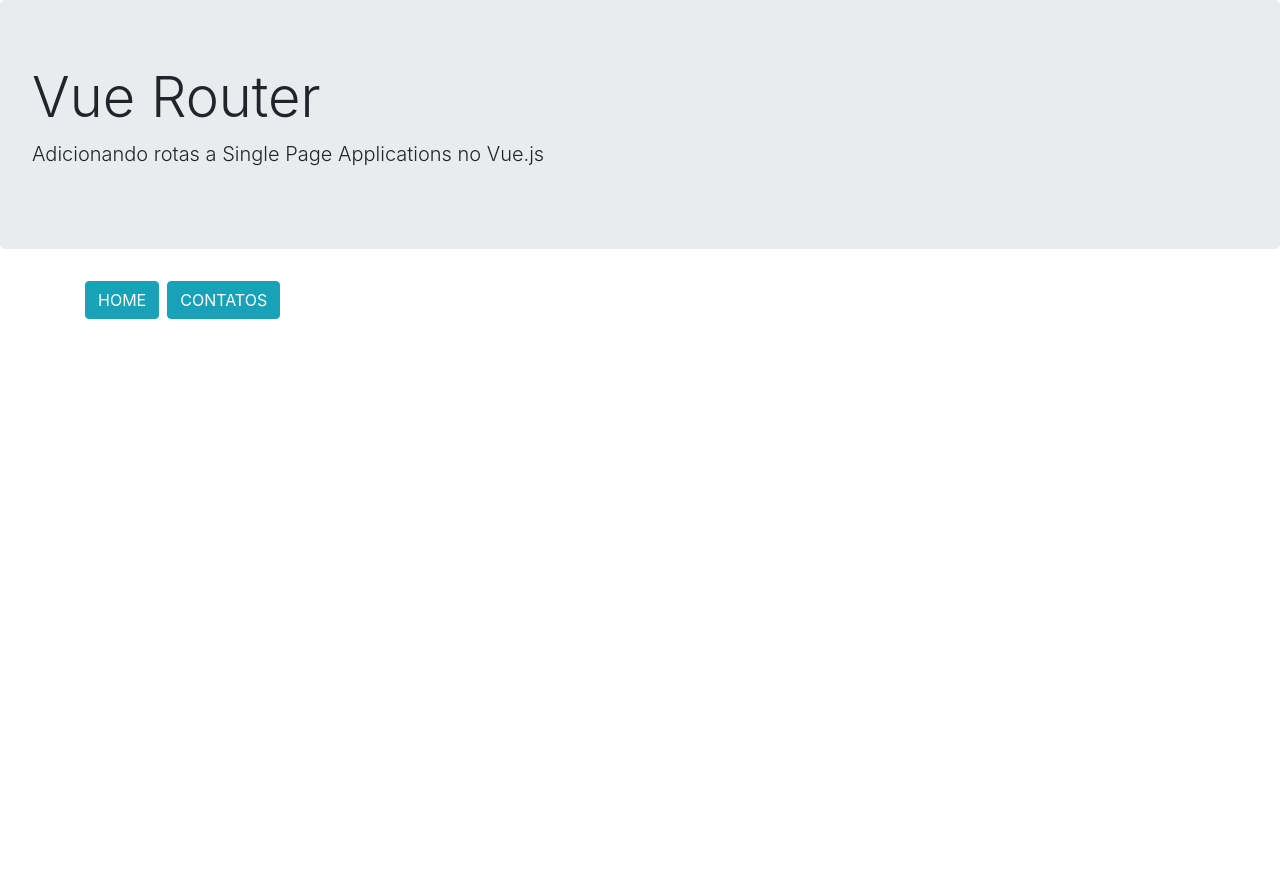
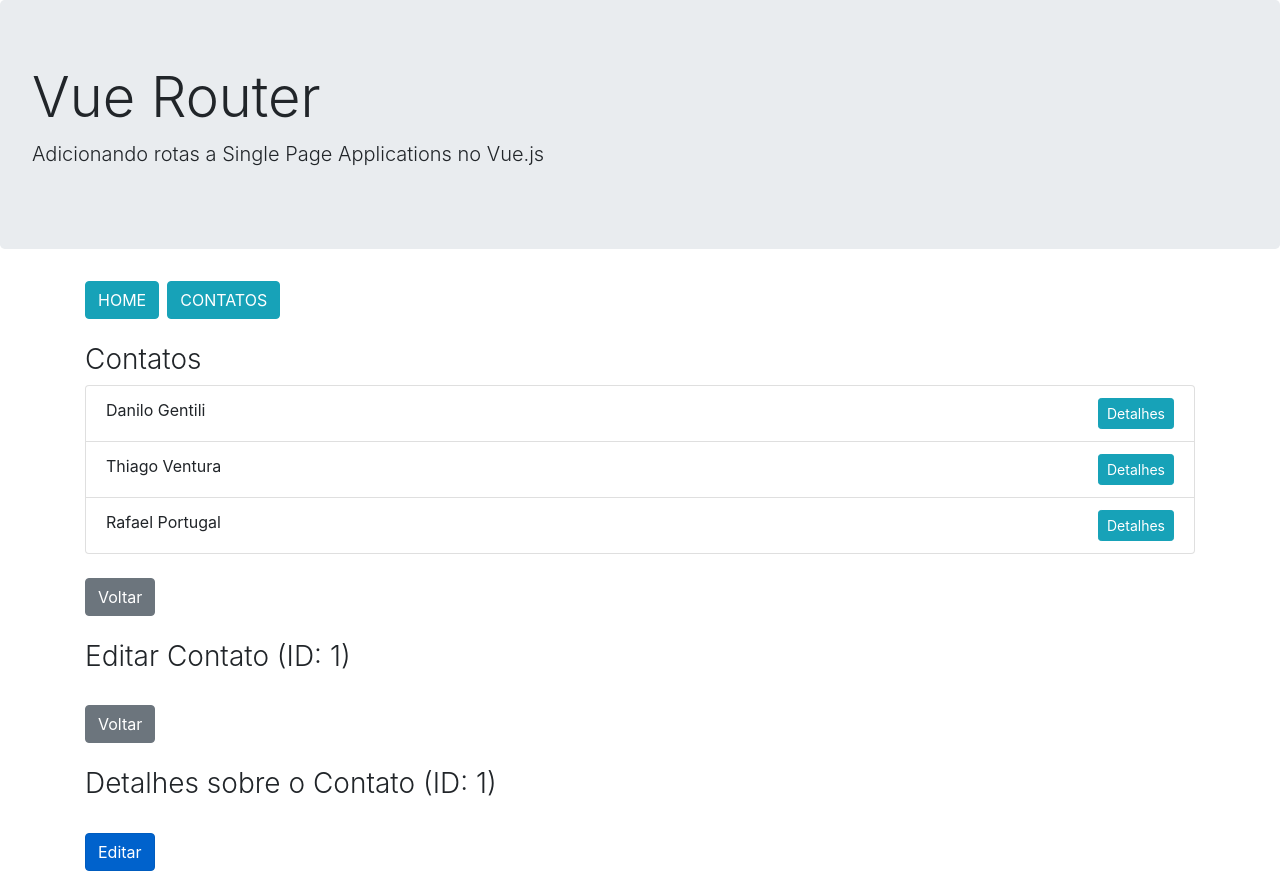
Before and after one commit to taironedias/vue-init, a Vue app in the folder with-docker/code/vue-rotas/: page /contatos/1/editar in a window 1280 px wide. Before the commit the page ends 800 px from the top, so only its background shows below. Built offline with nearby package versions, Linux system fonts and the light colour scheme.

Commit message:
usando múltiplos router views (nomeados)

```diff
--- a/with-docker/code/vue-rotas/src/router.js
+++ b/with-docker/code/vue-rotas/src/router.js
@@ -4,6 +4,7 @@ import VueRouter from 'vue-router'
 import Contatos from './views/contatos/Contatos.vue'
 import ContatosHome from './views/contatos/ContatosHome.vue'
 import ContatoDetalhes from './views/contatos/ContatoDetalhes.vue'
+import ContatoEditar from './views/contatos/ContatoEditar.vue'
 import Home from './views/Home.vue'
 
 Vue.use(VueRouter)
@@ -17,6 +18,13 @@ export default new VueRouter({
       component: Contatos,
       children: [
         { path: ':id', component: ContatoDetalhes, name: 'contato' }, // meu-dominio.com/contatos/1
+        {
+          path: ':id/editar',
+          components: {
+            default: ContatoEditar,
+            'contato-detalhes': ContatoDetalhes
+          }
+        }, // meu-dominio.com/contatos/1/editar
         { path: '', component: ContatosHome }, // meu-dominio.com/contatos/
       ]
     }, // meu-dominio.com/contatos
--- a/with-docker/code/vue-rotas/src/views/contatos/ContatoDetalhes.vue
+++ b/with-docker/code/vue-rotas/src/views/contatos/ContatoDetalhes.vue
@@ -1,5 +1,12 @@
 <template>
-    <h3 class="font-weight-light">Detalhes sobre o Contato (ID: {{ id }})</h3>
+    <div>
+        <h3 class="font-weight-light">Detalhes sobre o Contato (ID: {{ id }})</h3>
+        <router-link
+            :to="`/contatos/${id}/editar`"
+            class="btn btn-primary mt-4 mb-4">
+                Editar
+        </router-link>
+    </div>
 </template>
 
 <script>
--- /dev/null
+++ b/with-docker/code/vue-rotas/src/views/contatos/ContatoEditar.vue
@@ -0,0 +1,24 @@
+<template>
+    <div>
+        <h3 class="font-weight-light">Editar Contato (ID: {{ id }})</h3>
+        <button
+            class="btn btn-secondary mt-4 mb-4"
+            @click="$router.back()">
+                Voltar
+        </button>
+    </div>
+</template>
+
+<script>
+export default {
+    data() {
+        return {
+            id: this.$route.params.id
+        }
+    },
+    beforeRouteUpdate(to, from, next) {
+        this.id = to.params.id
+        next()
+    }
+}
+</script>
--- a/with-docker/code/vue-rotas/src/views/contatos/Contatos.vue
+++ b/with-docker/code/vue-rotas/src/views/contatos/Contatos.vue
@@ -2,6 +2,7 @@
     <div>
         <ContatosLista />
         <router-view></router-view>
+        <router-view name="contato-detalhes"></router-view>
     </div>
 </template>
 
```
